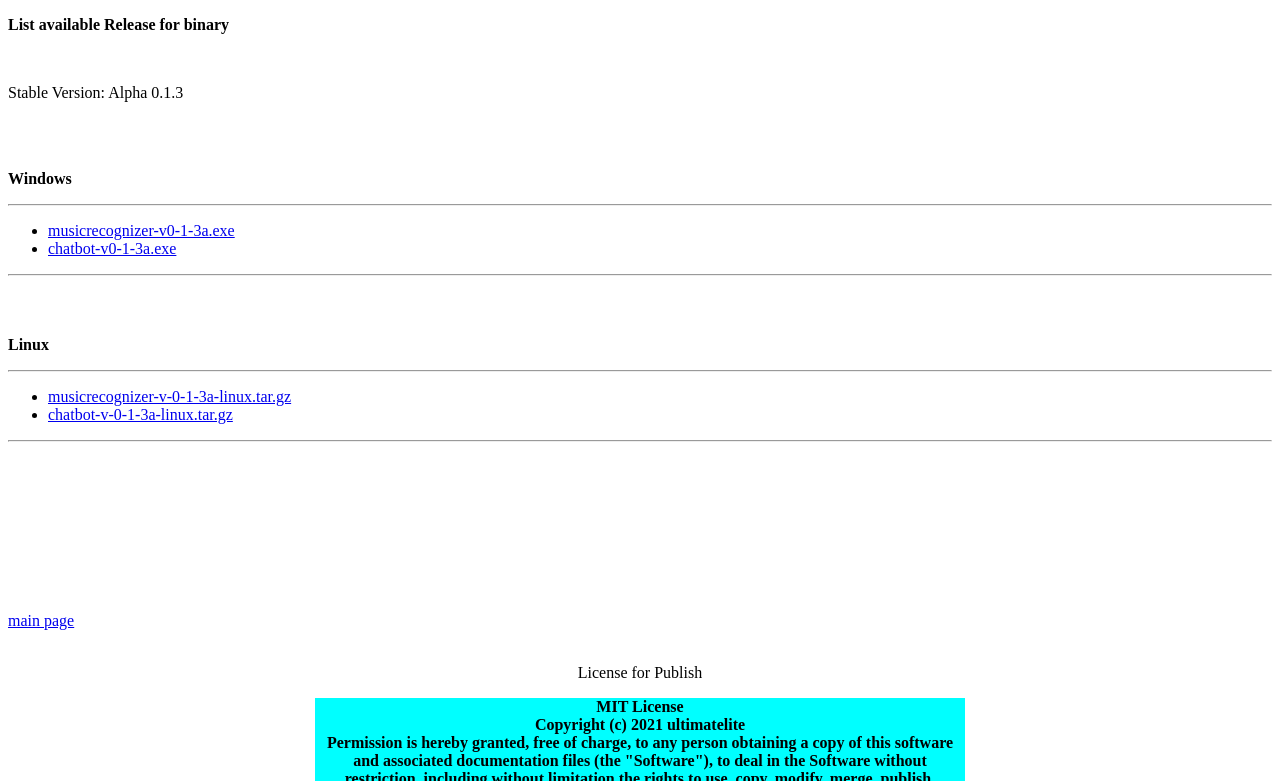
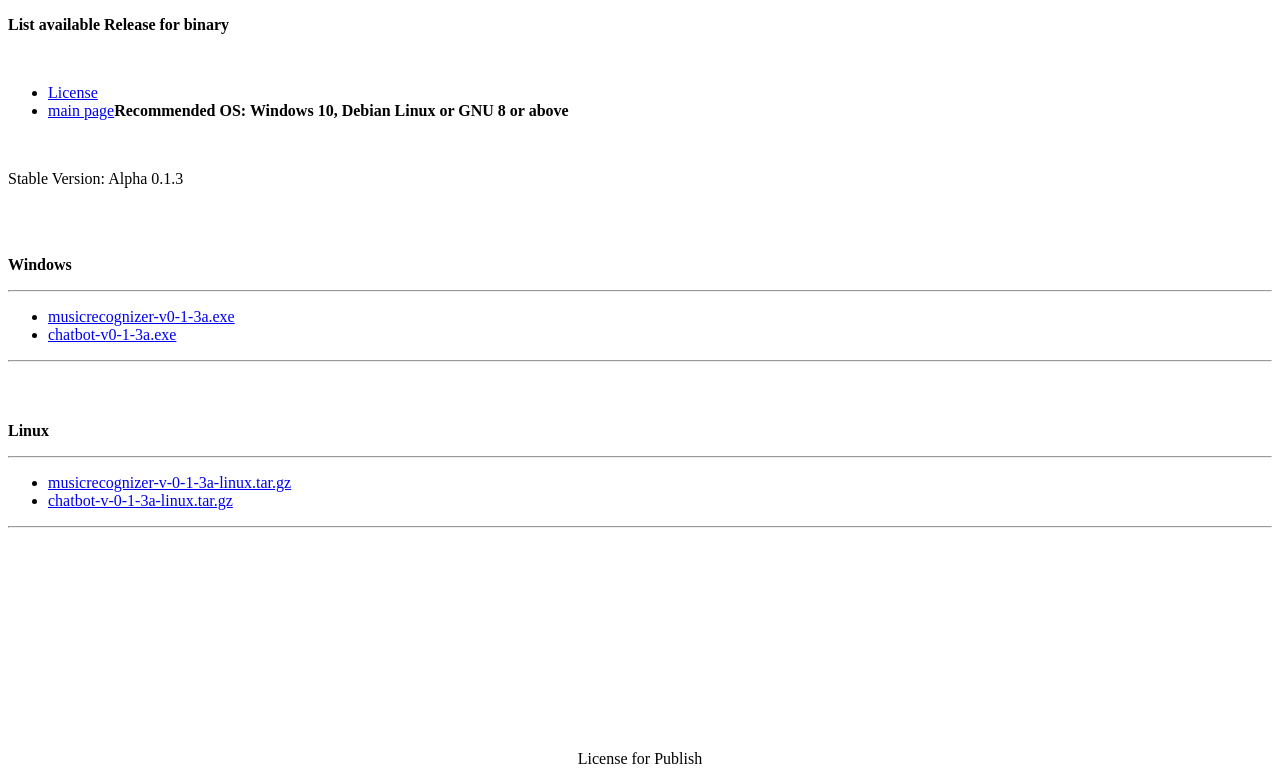
Before and after one commit to ultimatelite/ultimatelite.github.io, a plain HTML site: page others/binaries.html in a window 1280 px wide. Shown: the top 781 px of the page. Drawn offline with nearby package versions, Linux system fonts and the light colour scheme.

Commit message:
Update binaries.html

```diff
--- a/others/binaries.html
+++ b/others/binaries.html
@@ -22,6 +22,13 @@
   </head>
   <body>
     <p> <b>List available Release for binary </b></p><br>
+    <ul style="float: left">
+      <li><a href="#license">License</a></li>
+      <li> <a href="../index.html">main page</a></li>
+    </ul>
+    <br>
+    <p> <b>Recommended OS: Windows 10, Debian Linux or GNU 8 or above</b> </p>
+    <br>
     <p> Stable Version: Alpha 0.1.3 </p>
     <br><br>
     <p> <b>Windows</b> </p>
@@ -40,7 +47,6 @@
     </ul>
     <hr>
     <br><br><br><br><br><br><br><br><br>
-    <a href="../index.html">main page</a>
     <br>
     <br>
     <p> <center>License for Publish</center></p>
```
